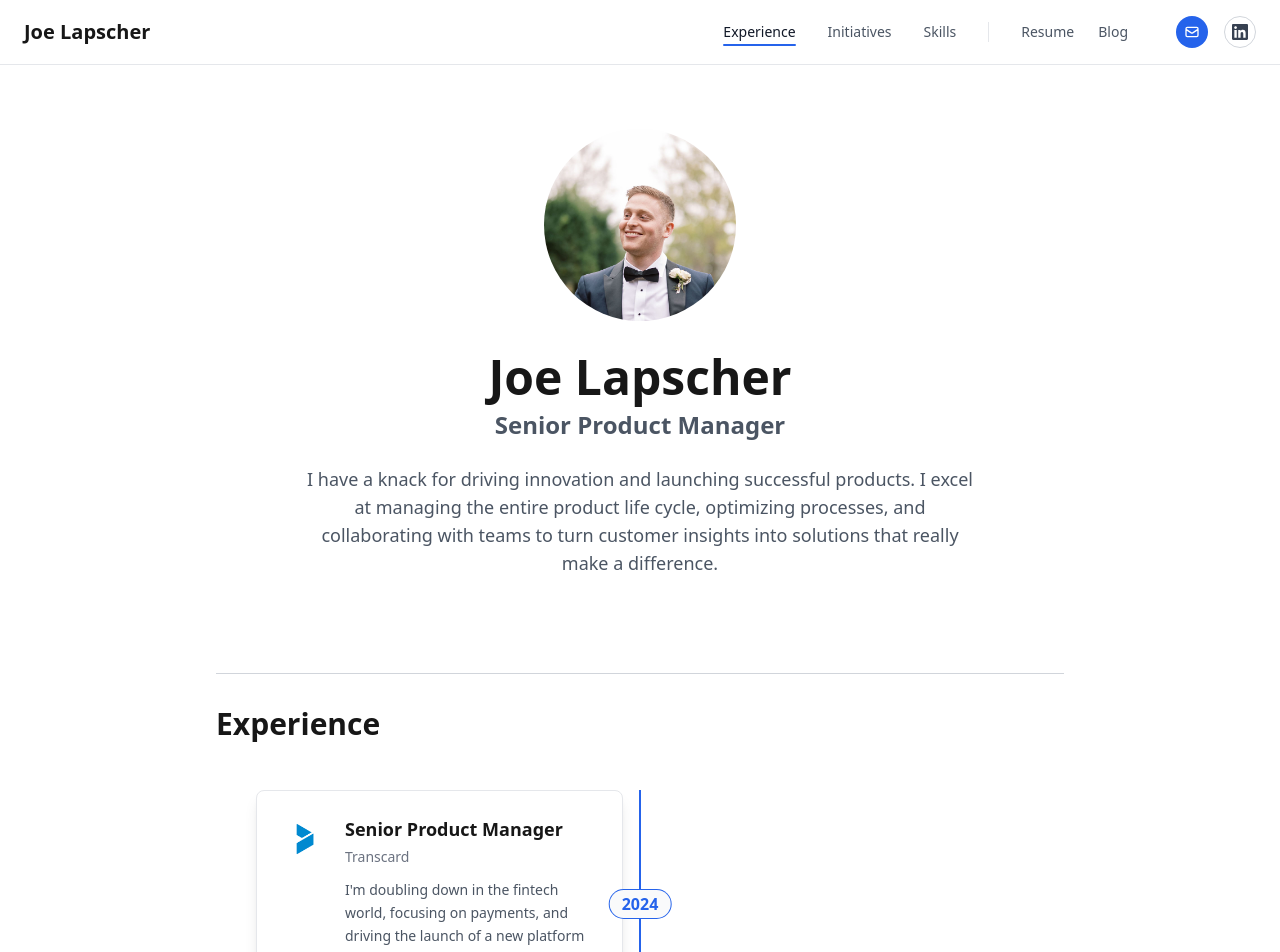
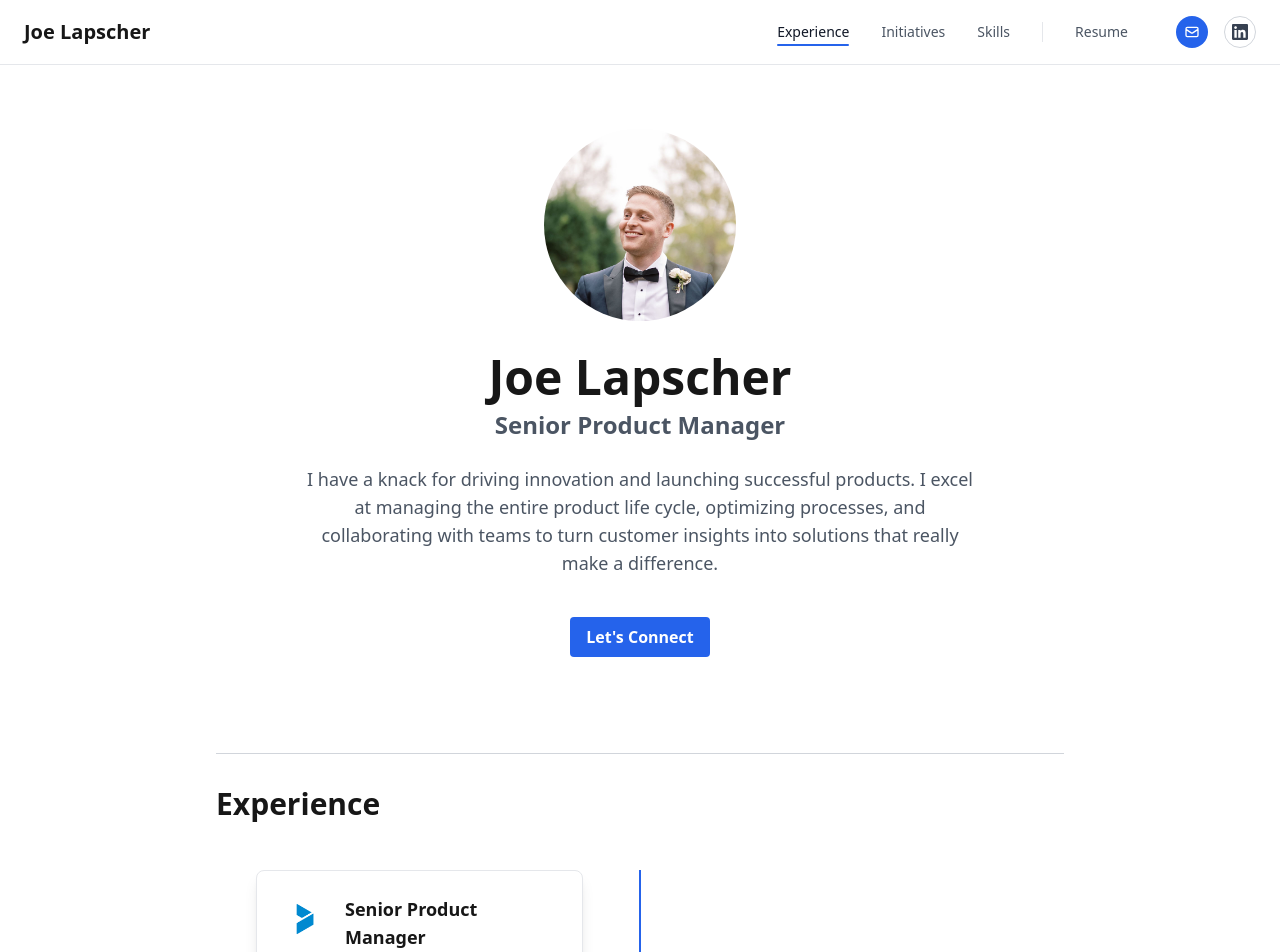
Before and after one commit to ylapscher/ylapscher.github.io, a Next.js app: page / in a window 1280 px wide. Shown: the top 952 px of the page. Built offline with nearby package versions, Linux system fonts and the light colour scheme.

Commit message:
let's see if this is more mobile friendly

```diff
--- a/app/page.tsx
+++ b/app/page.tsx
@@ -71,7 +71,7 @@ function ExperienceTimeline({ experiences }: { experiences: Experience[] }) {
           <div
             key={index}
             className={`relative flex items-center ${
-              index % 2 === 1 ? 'md:justify-end' : 'justify-start md:justify-start'
+              index % 2 === 1 ? 'md:justify-end' : 'justify-start'
             }`}
           >
             {/* Year as Marker */}
@@ -84,8 +84,8 @@ function ExperienceTimeline({ experiences }: { experiences: Experience[] }) {
             </div>
 
             {/* Content Box */}
-            <div className={`w-[48%] ${
-              index % 2 === 1 ? 'pr-10' : 'pl-10'
+            <div className={`w-full md:w-[48%] pl-16 md:pl-10 pr-4 md:pr-10 ${
+              index % 2 === 1 ? 'md:pl-0' : ''
             }`}>
               <div className="bg-white dark:bg-gray-800 p-6 rounded-lg shadow-lg border border-gray-200 dark:border-gray-700">
                 <div className="flex items-start gap-4">
@@ -279,14 +279,6 @@ export default function Home() {
                   >
                     Resume
                   </a>
-                  <a
-                    href="https://world.hey.com/yoel"
-                    target="_blank"
-                    rel="noopener noreferrer"
-                    className="text-gray-600 dark:text-gray-400 hover:text-gray-900 dark:hover:text-white transition-colors"
-                  >
-                    Blog
-                  </a>
                 </div>
                 <div className="flex items-center gap-4">
                   <a
@@ -394,14 +386,6 @@ export default function Home() {
                   >
                     Resume
                   </a>
-                  <a
-                    href="https://world.hey.com/yoel"
-                    target="_blank"
-                    rel="noopener noreferrer"
-                    className="text-gray-600 dark:text-gray-400"
-                  >
-                    Blog
-                  </a>
                 </div>
               </div>
             </div>
@@ -431,8 +415,14 @@ export default function Home() {
             </span>
           </h1>
           <p className="text-lg text-gray-600 dark:text-gray-400 max-w-2xl mx-auto">
-          I have a knack for driving innovation and launching successful products. I excel at managing the entire product life cycle, optimizing processes, and collaborating with teams to turn customer insights into solutions that really make a difference.
+            I have a knack for driving innovation and launching successful products. I excel at managing the entire product life cycle, optimizing processes, and collaborating with teams to turn customer insights into solutions that really make a difference.
           </p>
+          <a
+            href="mailto:yoel@lapscher.com"
+            className="mt-4 inline-block bg-blue-600 text-white font-semibold py-2 px-4 rounded hover:bg-blue-700 transition mx-auto"
+          >
+            Let's Connect
+          </a>
         </div>
       </header>
 
```
